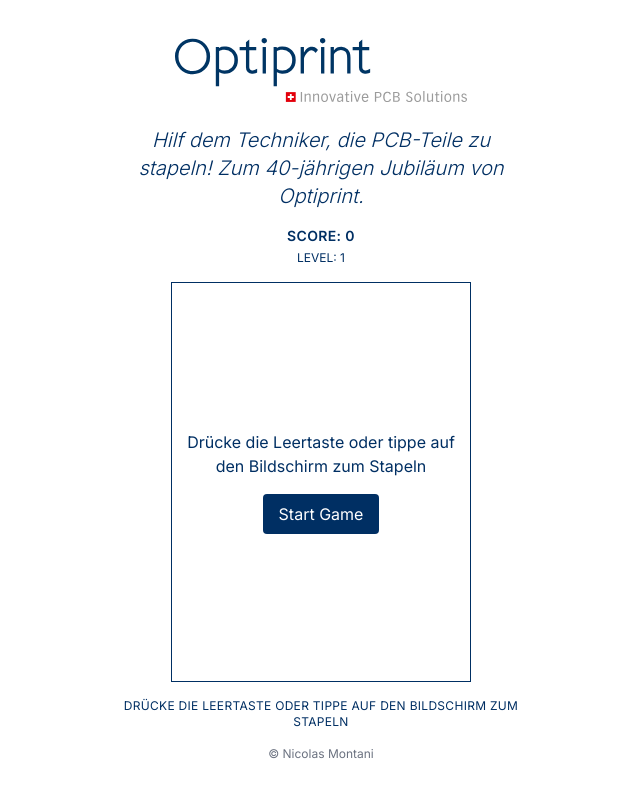
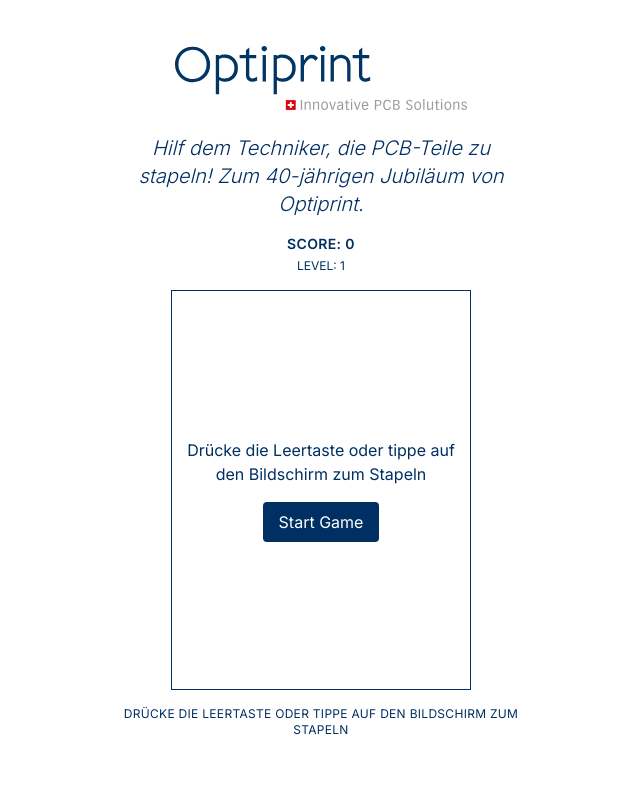
Before and after one commit to nicolas-montani/optiprint, a Next.js app: page /game in a window 1280 px wide. Shown: the whole page, without its empty margins (319-959 px from the left). Built offline with nearby package versions, Linux system fonts and the light colour scheme.

Commit message:
remove name on game

```diff
--- a/app/game/page.tsx
+++ b/app/game/page.tsx
@@ -209,7 +209,6 @@
             <p className="text-[#002F63] text-xs tracking-wide">DRÜCKE DIE LEERTASTE ODER TIPPE AUF DEN BILDSCHIRM ZUM STAPELN</p>
           </div>
           <div className="mt-4 text-xs text-center text-gray-500">
-            <p>© Nicolas Montani</p>
           </div>
         </div>
       </div>
```
Also changed, not shown: 1 other file (tests, documents, lock files or other folders).
